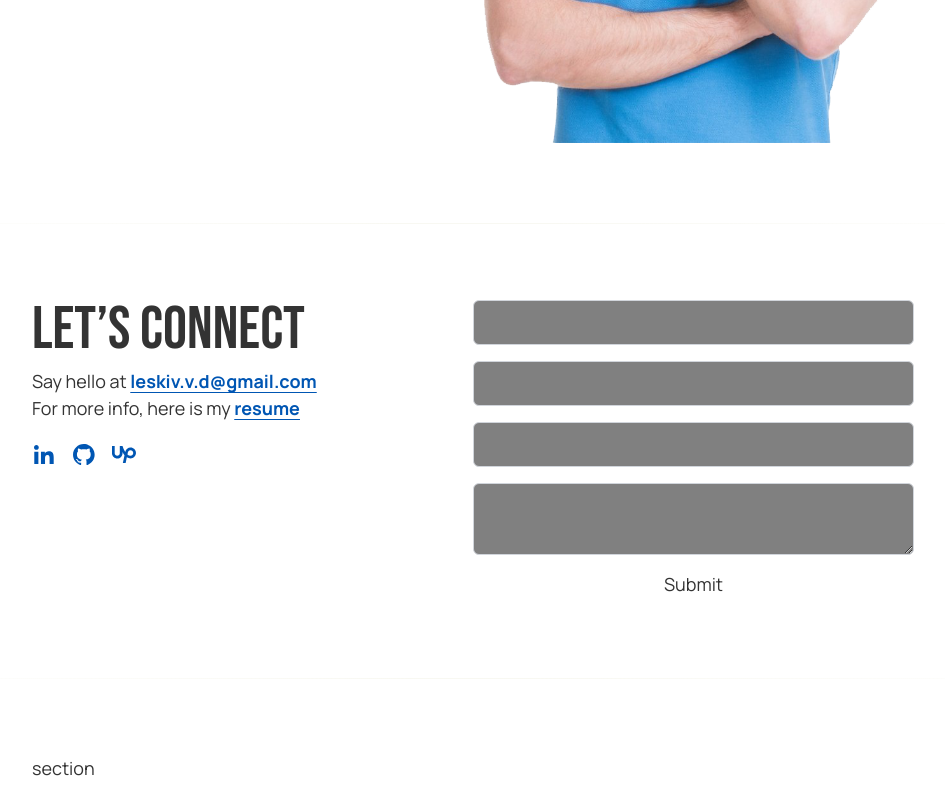
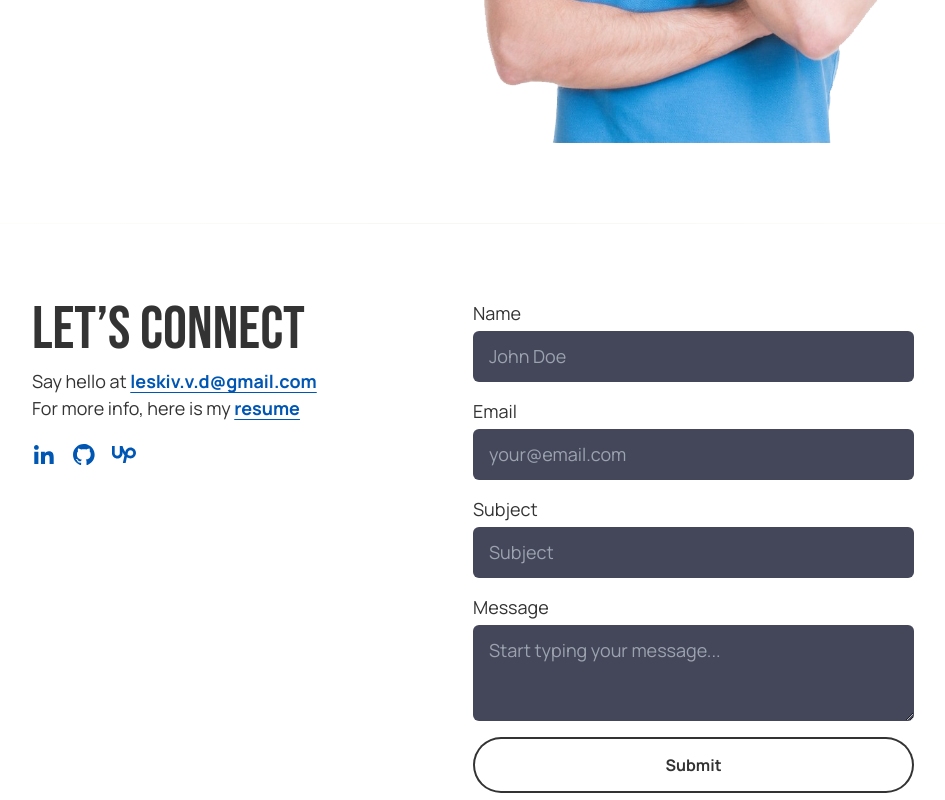
Before and after one commit to LeskivVolodymyr/portfolio, a Next.js app: page / in a window 1280 px wide. Shown: the part 604-1404 px from the top of the page, without its empty margins (167-1112 px from the left). Built offline with nearby package versions, Linux system fonts and the light colour scheme.

Commit message:
more let's connect section code

```diff
--- a/src/app/_components/Buton/Button.tsx
+++ b/src/app/_components/Buton/Button.tsx
@@ -3,22 +3,31 @@ import styles from './Button.module.scss';
 
 export interface IButtonProps {
     children: ReactElement;
+    disabled?: boolean;
+    type?: 'button' | 'submit' | 'reset';
     onMouseEnter?: () => void;
     onMouseLeave?: () => void;
+    onclick?: () => void;
 }
 
 export default function Button({
     children,
+    disabled = false,
+    type = 'button',
     onMouseEnter,
     onMouseLeave,
+    onclick,
 }: IButtonProps) {
     const buttonClasses = `flex justify-center text-base font-bold px-5 py-4 rounded-full ${styles.button}`;
 
     return (
         <button
-            className={buttonClasses}
             onMouseEnter={onMouseEnter}
             onMouseLeave={onMouseLeave}
+            onClick={onclick}
+            className={buttonClasses}
+            disabled={disabled}
+            type={type}
         >
             {children}
         </button>
--- a/src/app/_components/ContactForm/ContactForm.module.scss
+++ b/src/app/_components/ContactForm/ContactForm.module.scss
@@ -1,5 +1,5 @@
 @use 'src/app/_styles/utils/colors' as colors;
 
 .filed{
-  background-color: gray;
+  background-color: colors.$gray; // TODO: decide light scheme colors. add new var
 }
--- a/src/app/_components/ContactForm/ContactForm.tsx
+++ b/src/app/_components/ContactForm/ContactForm.tsx
@@ -1,6 +1,7 @@
 import React from 'react';
 import { Formik, Form, Field, ErrorMessage } from 'formik';
 import styles from './ContactForm.module.scss';
+import Button from '@/app/_components/Buton/Button';
 
 interface IContactForm {
     name: string;
@@ -17,7 +18,7 @@ export default function ContactForm() {
         message: '',
     };
 
-    const fieldClasses = 'border border-gray-300 rounded-md p-2';
+    const fieldClasses = 'rounded-md px-4 py-3';
 
     return (
         <div>
@@ -47,38 +48,58 @@ export default function ContactForm() {
             >
                 {({ isSubmitting }) => (
                     <Form className='flex flex-col gap-4'>
+                        <div className='flex flex-col gap-1'>
+                            <label htmlFor='name'>Name</label>
                             <Field
                                 type='text'
                                 name='name'
+                                id='name'
+                                placeholder='John Doe'
                                 className={`${styles.filed} ${fieldClasses}`}
                             />
                             <ErrorMessage name='name' component='div' />
+                        </div>
 
+                        <div className='flex flex-col gap-1'>
+                            <label htmlFor='email'>Email</label>
                             <Field
                                 type='text'
                                 name='email'
+                                id='email'
+                                placeholder='your@email.com'
                                 className={`${styles.filed} ${fieldClasses}`}
                             />
                             <ErrorMessage name='email' component='div' />
+                        </div>
 
+                        <div className='flex flex-col gap-1'>
+                            <label htmlFor='subject'>Subject</label>
                             <Field
                                 type='text'
                                 name='subject'
+                                id='subject'
+                                placeholder='Subject'
                                 className={`${styles.filed} ${fieldClasses}`}
                             />
                             <ErrorMessage name='subject' component='div' />
+                        </div>
 
+                        <div className='flex flex-col gap-1'>
+                            <label htmlFor='message'>Message</label>
                             <Field
                                 type='text'
                                 name='message'
+                                id='message'
                                 component='textarea'
-                            className={`${styles.filed} ${fieldClasses}`}
+                                placeholder='Start typing your message...'
+                                className={`${styles.filed} ${fieldClasses} h-24 min-h-24`}
                             />
                             <ErrorMessage name='message' component='div' />
+                        </div>
 
-                        <button type='submit' disabled={isSubmitting}>
+                        <Button type='submit' disabled={isSubmitting}>
                             Submit
-                        </button>
+                        </Button>
                     </Form>
                 )}
             </Formik>
--- a/src/app/_components/ContactMeButton/ContactMeButton.tsx
+++ b/src/app/_components/ContactMeButton/ContactMeButton.tsx
@@ -5,11 +5,13 @@ import Button from '@/app/_components/Buton/Button';
 export interface IContactMeButtonProps {
     iconColor: string;
     iconHoverColor: string;
+    onContactMeClick?: () => void;
 }
 
 export default function ContactMeButton({
     iconColor,
     iconHoverColor,
+    onContactMeClick,
 }: IContactMeButtonProps) {
     const [isHovered, setIsHovered] = useState<boolean>(false);
 
@@ -17,6 +19,7 @@ export default function ContactMeButton({
         <Button
             onMouseEnter={() => setIsHovered(true)}
             onMouseLeave={() => setIsHovered(false)}
+            onclick={onContactMeClick}
         >
             <span className='flex'>
                 CONTACT ME
--- a/src/app/_components/HomeContacts/HomeContacts.tsx
+++ b/src/app/_components/HomeContacts/HomeContacts.tsx
@@ -17,7 +17,15 @@ import { useIconColors } from '@/app/_hooks/useIconColors';
 export default function HomeContacts() {
     const { iconColor, iconHoverColor } = useIconColors();
 
+    const scrollToLetsConnect = () => {
+        const element = document.getElementById('lets-connect-section');
+        if (!element) return;
+
+        element.scrollIntoView({ behavior: 'smooth' });
+    };
+
     const contactMeButtonProps: IContactMeButtonProps = {
+        onContactMeClick: scrollToLetsConnect,
         iconColor,
         iconHoverColor,
     };
--- a/src/app/_components/Section/Section.tsx
+++ b/src/app/_components/Section/Section.tsx
@@ -4,14 +4,16 @@ import { ReactElement } from 'react';
 interface ISectionProps {
     children: ReactElement;
     bottomSeparator?: boolean;
+    id?: string;
 }
 
 export default function Section({
     children,
     bottomSeparator = true,
+    id,
 }: ISectionProps) {
     return (
-        <section className='max-w-full overflow-visible md:mb-12 mb-6'>
+        <section className='max-w-full overflow-visible md:mb-12 mb-6' id={id}>
             <div className='md:pb-20 md:pt-7 pb-10 pt-3.5'> {children}</div>
             {bottomSeparator && (
                 <div aria-hidden className={styles.separator}></div>
--- a/src/app/page.tsx
+++ b/src/app/page.tsx
@@ -4,11 +4,11 @@ import HomeSection from '@/app/_components/sections/HomeSection/HomeSection';
 
 export default function Page() {
     return (
-        <div className=''>
+        <>
             <Section>
                 <HomeSection />
             </Section>
-            <Section>
+            <Section id={'lets-connect-section'}>
                 <LetsConnectSection />
             </Section>
             <Section>
@@ -17,6 +17,6 @@ export default function Page() {
             <Section bottomSeparator={false}>
                 <span>section</span>
             </Section>
-        </div>
+        </>
     );
 }
```
Lines whose indentation alone changed are shown as unchanged.
